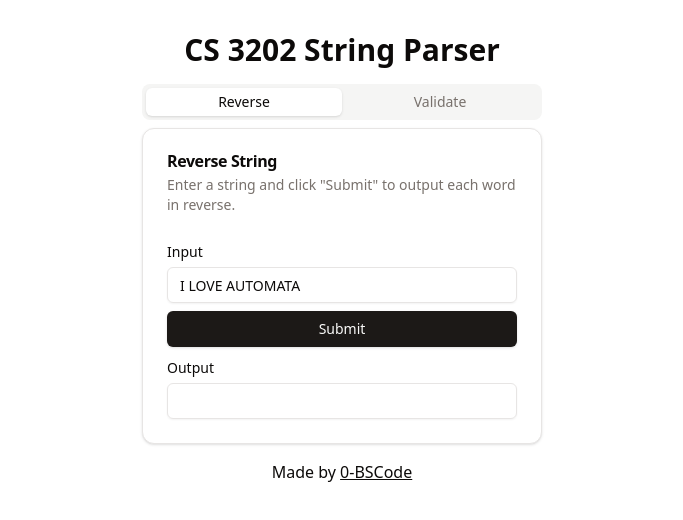
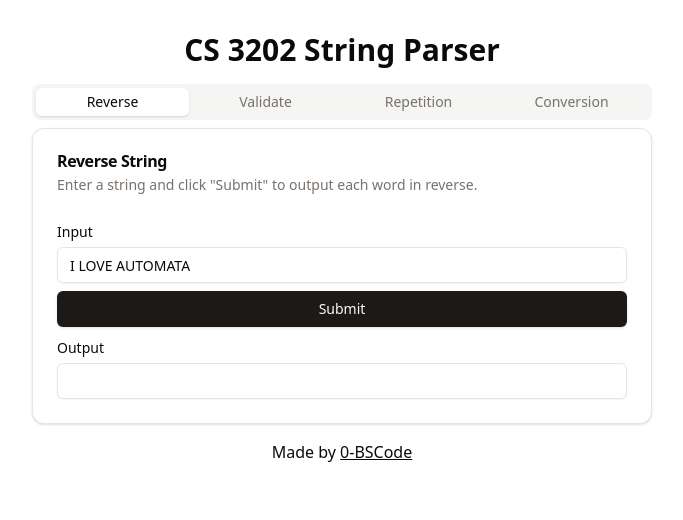
Before and after one commit to 0-BSCode/CS-3202-Assignment, a React (Vite) app in the folder frontend/: page / in a window 1280 px wide. Shown: the top 520 px of the page, without its empty margins (298-981 px from the left). Built offline with nearby package versions, Linux system fonts and the light colour scheme.

Commit message:
Dynamically generate tab triggers

```diff
--- a/frontend/src/components/Maintab.tsx
+++ b/frontend/src/components/Maintab.tsx
@@ -20,6 +20,12 @@ import { CheckString, Reverse } from "../../wailsjs/go/main/App"
 export enum TabsEnum {
     REVERSE = "REVERSE",
     VALIDATE = "VALIDATE",
+    REPETITION = "REPETITION",
+    CONVERSION = "CONVERSION"
+}
+
+function formatTab(tabName: string): string {
+  return tabName[0].toUpperCase() + tabName.slice(1).toLowerCase()
 }
 
 
@@ -43,10 +49,15 @@ export function MainTab() {
         }
 
   return (
-    <Tabs value={currentTab} className="w-[400px] py-4">
-      <TabsList className="grid w-full grid-cols-2">
-        <TabsTrigger value={TabsEnum.REVERSE} onClick={() => switchTab(TabsEnum.REVERSE)}>Reverse</TabsTrigger>
-        <TabsTrigger value={TabsEnum.VALIDATE} onClick={() => switchTab(TabsEnum.VALIDATE)}>Validate</TabsTrigger>
+    <Tabs value={currentTab} className="w-[620px] py-4">
+      <TabsList className="grid w-full grid-cols-4">
+        {
+          Object.keys(TabsEnum).map((tab) => (
+            <TabsTrigger key={tab} value={TabsEnum[tab as keyof typeof TabsEnum]} onClick={() => switchTab(TabsEnum[tab as keyof typeof TabsEnum])}>
+              {formatTab(tab)}
+            </TabsTrigger>
+          ))
+        }
       </TabsList>
       <TabsContent value={TabsEnum.REVERSE}>
         <Card>
```
Also changed, not shown: 1 other file (tests, documents, lock files or other folders).
